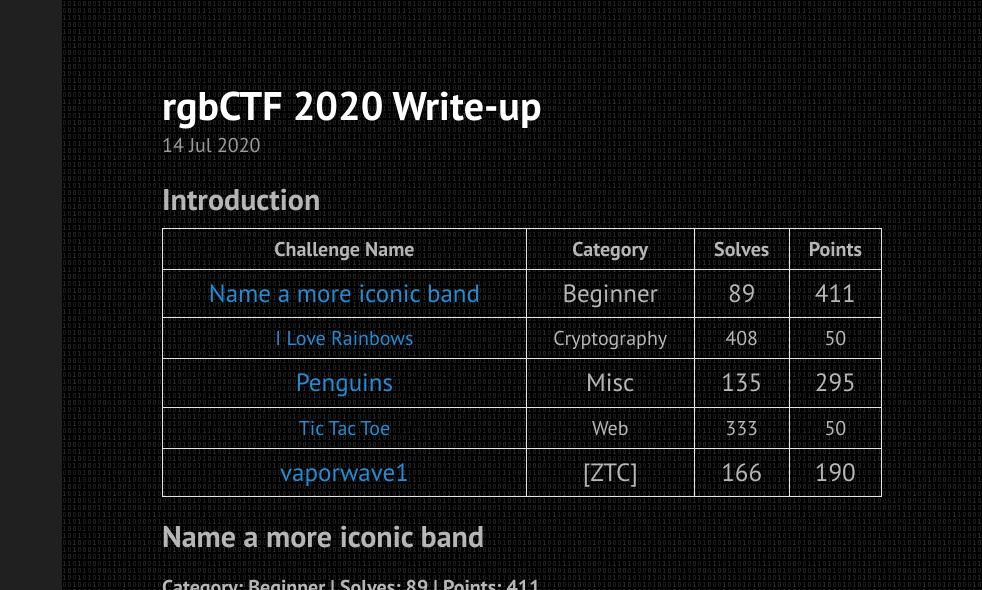
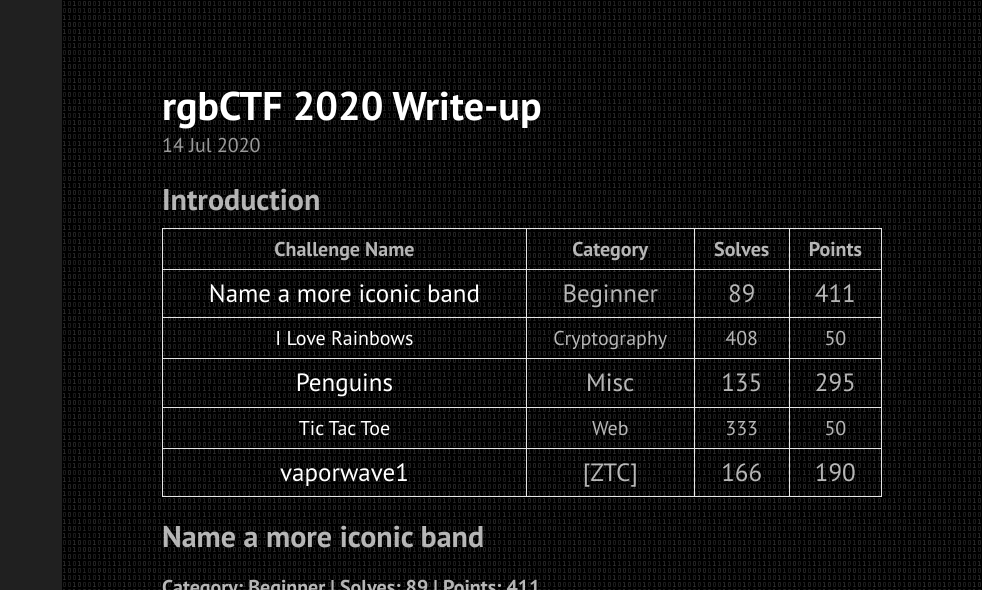
Before and after one commit to museifu666/museifu666.github.io, a Jekyll site: the page built from index.html, in a window 1280 px wide and 1400 px high. Shown: the top 590 px of the window, without its empty margins (298-1280 px from the left). Built offline with Jekyll 4.4.1, drawn with Linux system fonts in a browser that asks for light colours; the list of posts is cut into pages by our own code; grey boxes are pictures that could not be loaded.

Commit message:
Update poole.css

```diff
--- a/public/css/poole.css
+++ b/public/css/poole.css
@@ -78,7 +78,7 @@ body {
 
 /* No `:visited` state is required by default (browsers will use `a`) */
 a {
-  color: #268bd2;
+  color: rgba(255,255,255,1);
   text-decoration: none;
 }
 a strong {
```
